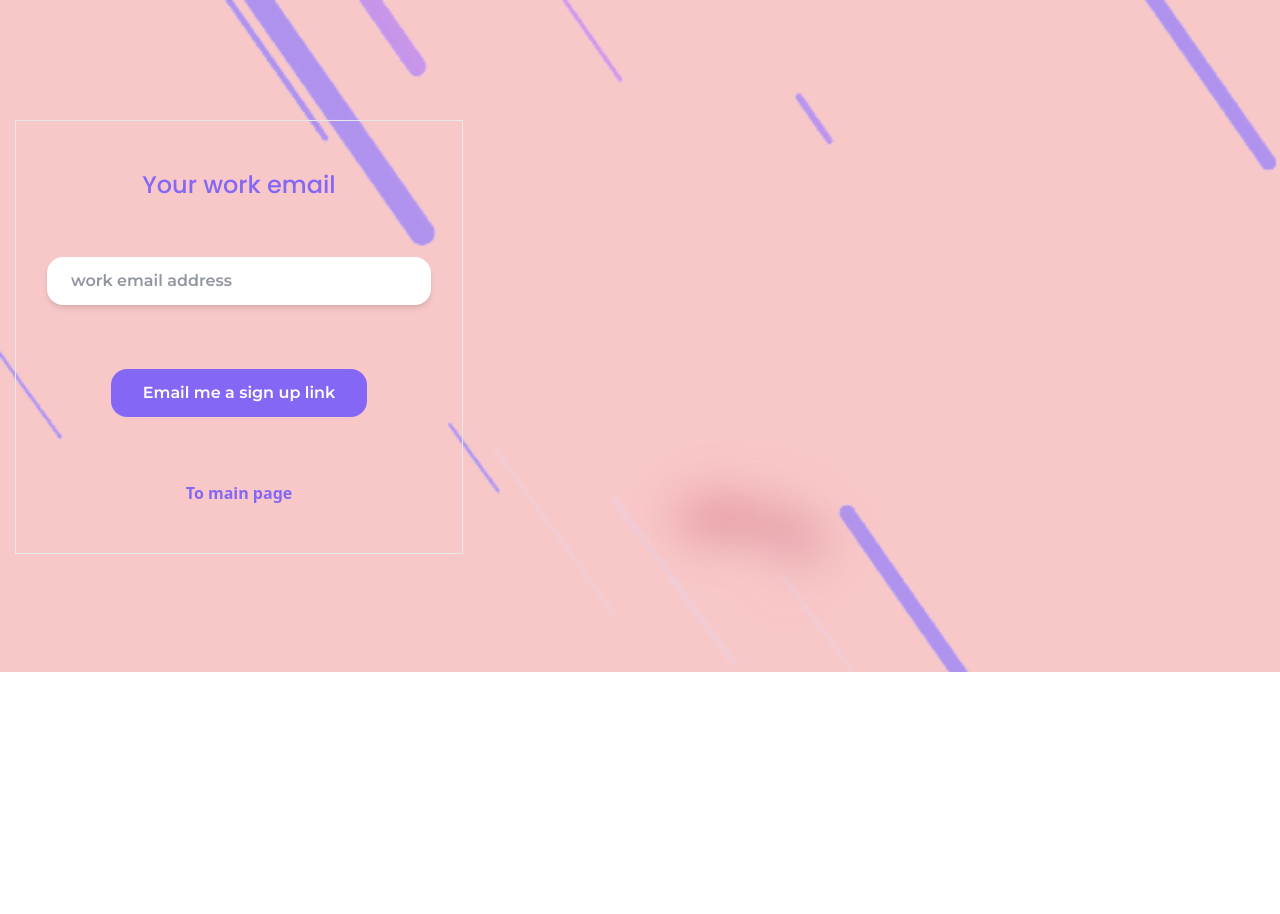
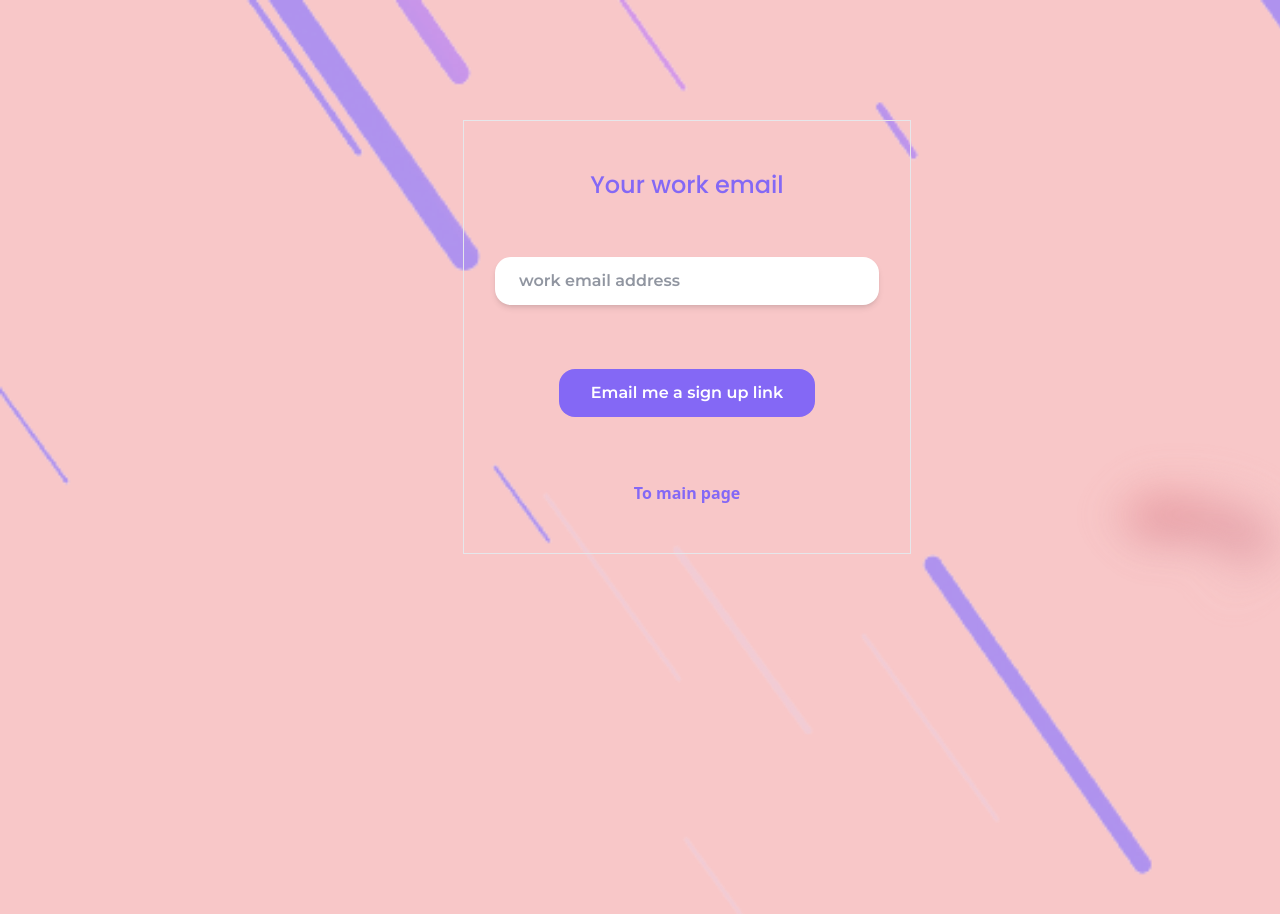
Before and after one commit to K-Josh/3DLandingPage, a React (Vite) app: page /work_mail in a window 1280 px wide. Shown: the top 914 px of the page. Before the commit the page ends 800 px from the top, so only its background shows below. Built offline with nearby package versions, Linux system fonts and the light colour scheme.

Commit message:
Deployed website

```diff
--- a/src/components/LogoPage.jsx
+++ b/src/components/LogoPage.jsx
@@ -7,12 +7,12 @@ const LogoPage = () => {
   return (
     <div className='bg-primary min-h-screen overflow-hidden'>
       <div className='container mx-auto'>
-        <div className='flex lg:mx-[96rem] mx-[16rem] py-6'>
+        <div className='flex lg:mx-[72rem] mx-[16rem] py-6'>
            <Link to='/signin'
              spy={'false'}
             smooth={"true"}
             className=''>
-              <BsArrowRightShort className='text-xl transition-all ease-out duration-700'/>
+              <BsArrowRightShort className='text-4xl transition-all ease-out duration-700 animate-bounce'/>
             </Link>
           </div>
         <div className='text-3xl flex items-center justify-center my-[10rem]'>
--- a/src/components/WorkEmail.jsx
+++ b/src/components/WorkEmail.jsx
@@ -4,10 +4,10 @@ import bridge from "../assets/bridge.png";
 
 const WorkEmail = () => {
   return (
-    <div className='banner bg-cover bg-no-repeat h-screen bg-tertiary mx-auto lg:h-[42rem] py-[20rem] overflow-x-hidden overflow-y-hidden' id='work_mail'>
+    <div className='banner bg-cover bg-no-repeat h-screen bg-tertiary mx-auto lg:h-[60rem] py-[20rem] overflow-x-hidden overflow-y-hidden' id='work_mail'>
         <div className='container -mt-[8rem] lg:-mt-[14rem]' >
              {/* work-email and button and shdow*/}
-             <div className='lg:mt-6 mt-2 flex flex-col lg:mb-20 lg:space-y-8 space-y-3 items-center border p-12 w-[18rem] lg:w-[28rem]'>
+             <div className='lg:mt-6 mt-2 flex flex-col lg:mb-20 lg:space-y-8 space-y-3 items-center border lg:mx-[28rem] p-12 w-[18rem] lg:w-[28rem]'>
                 <h1 className='text-2xl font-secondary text-secondary/100 mb-6 whitespace-nowrap'>Your work email</h1>
               <input
                 type='email'
```
